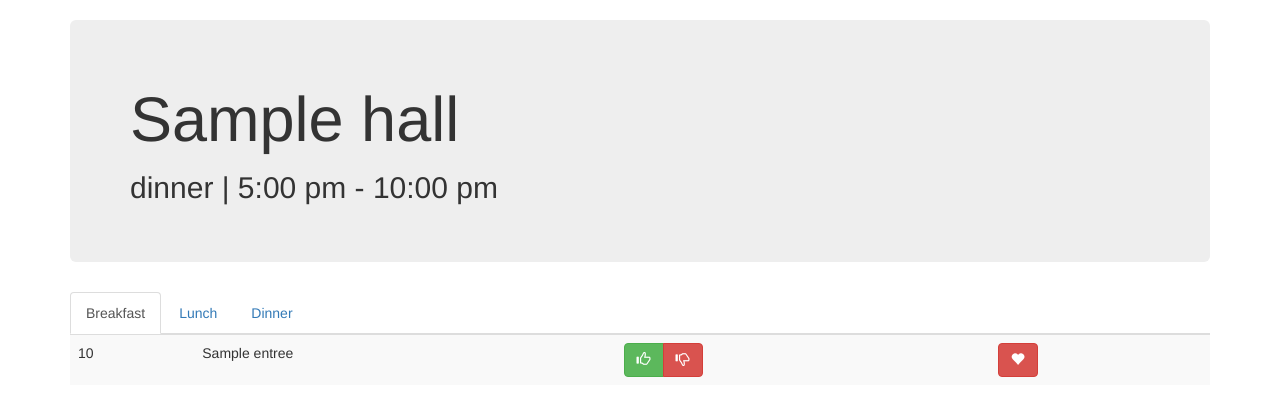
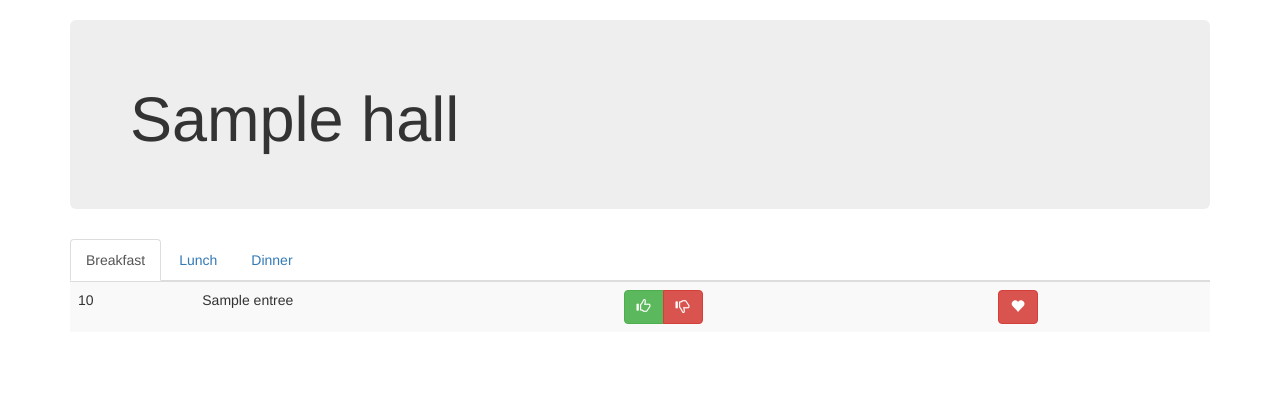
Before and after one commit to rtadinada/CalDining, a Django app: template caleats/templates/caleats/detail.html in a window 1280 px wide. Shown: the part 52-468 px from the top of the page. Run offline with Django 3.2, Linux system fonts and the light colour scheme; the template is opened without the code that fills it: most values are stand-ins (such as "Sample title", 1, 10 or a date in 2020); some libraries are stand-ins or nearby versions.

Commit message:
Fix dinner description

```diff
--- a/caleats/templates/caleats/detail.html
+++ b/caleats/templates/caleats/detail.html
@@ -7,7 +7,7 @@
 <div class="container">
   	<div class="jumbotron" id="hallheader">
         <h1>{{ hall }}</h1>
-        <h2> dinner | 5:00 pm - 10:00 pm</h2>
+        <!--<h2> dinner | 5:00 pm - 10:00 pm</h2>-->
     </div>
 </div>
 
```
